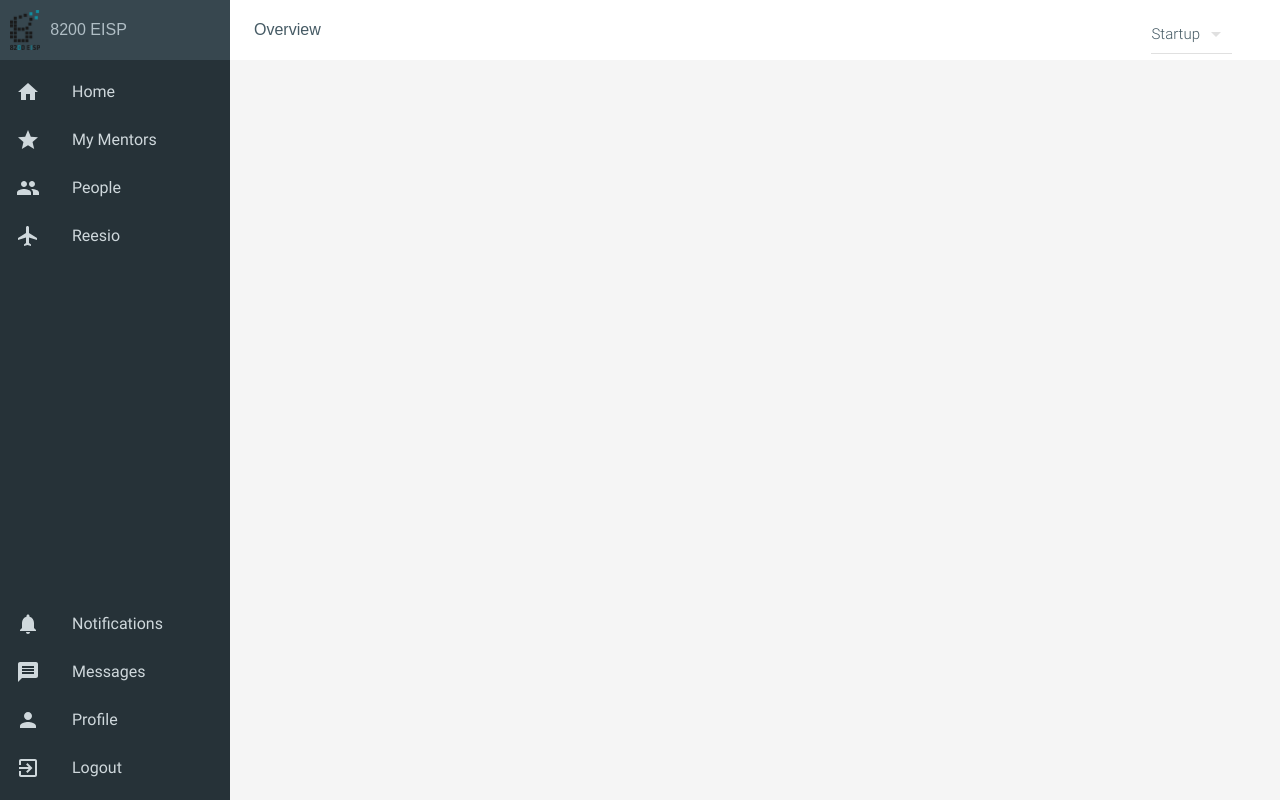
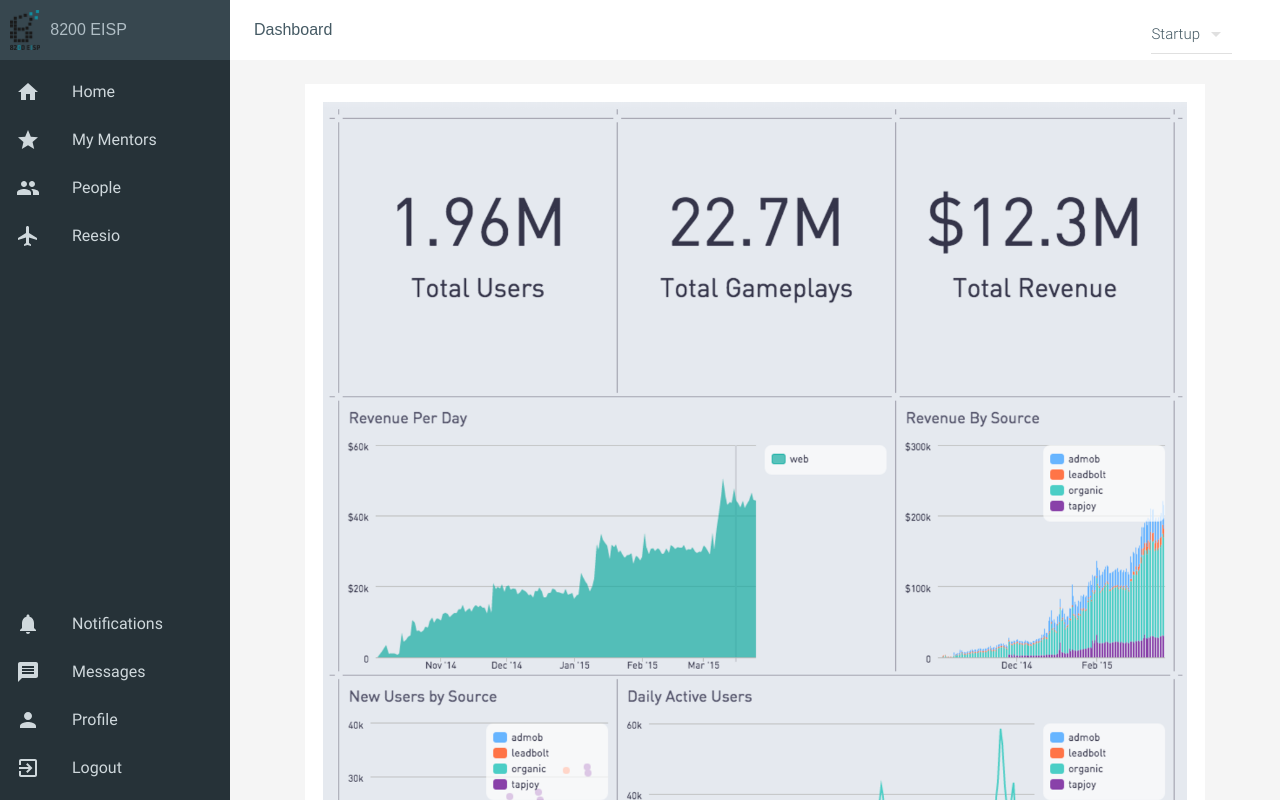
Before and after one commit to guyb7/mentoring-done-right, a React app in the folder client/: page /app/dashboard in a window 1280 px wide. Built offline with nearby package versions, Linux system fonts and the light colour scheme; what react-tap-event-plugin would draw is missing.

Commit message:
add accelerator views

```diff
--- a/client/src/App.js
+++ b/client/src/App.js
@@ -11,6 +11,7 @@ import Logo from './components/Logo'
 import TitleBar from './components/TitleBar'
 import SideNav from './components/SideNav'
 import Home from './views/Home'
+import Dashboard from './views/Dashboard'
 import AllStartUps from './views/AllStartUps'
 import StartUp from './views/StartUp'
 import NewSession from './views/NewSession'
@@ -69,6 +70,7 @@ class App extends Component {
                 <Route exact path="/start-ups/:startupName/new-session" component={NewSession}/>
                 <Route exact path="/start-ups/:startupName/files" component={Files}/>
                 <Route exact path="/members" component={Members}/>
+                <Route exact path="/dashboard" component={Dashboard}/>
               </div>
             </div>
           </Router>
--- a/client/src/components/SideNav.js
+++ b/client/src/components/SideNav.js
@@ -10,6 +10,7 @@ import { blueGrey100, blueGrey800, blueGrey900 } from 'material-ui/styles/colors
 import HomeIcon from 'material-ui/svg-icons/action/home'
 import MyStartupsIcon from 'material-ui/svg-icons/toggle/star'
 import MyTeamIcon from 'material-ui/svg-icons/maps/local-airport'
+import DashboardIcon from 'material-ui/svg-icons/action/timeline'
 import StartupsIcon from 'material-ui/svg-icons/communication/business'
 import MembersIcon from 'material-ui/svg-icons/social/people'
 import NotificationsIcon from 'material-ui/svg-icons/social/notifications'
@@ -132,6 +133,13 @@ class SideNav extends Component {
               onTouchTap={() => this.changePage('/start-ups')} />
           }
           {
+            this.props.user.user_type === 'accelerator' &&
+            <MenuItem
+              primaryText="Dashboard"
+              leftIcon={<DashboardIcon color={style.iconColor} />}
+              onTouchTap={() => this.changePage('/dashboard')} />
+          }
+          {
             this.props.user.user_type !== 'startup' &&
             <MenuItem
               primaryText="Start-Ups"
--- a/client/src/views/AllStartUps.js
+++ b/client/src/views/AllStartUps.js
@@ -4,6 +4,8 @@ import { withRouter } from 'react-router-dom'
 
 import * as actionCreators from '../store/action-creators'
 
+import FloatingActionButton from 'material-ui/FloatingActionButton'
+import ContentAdd from 'material-ui/svg-icons/content/add'
 import TextField from 'material-ui/TextField'
 import { GridList, GridTile } from 'material-ui/GridList'
 
@@ -34,6 +36,11 @@ const style = {
     textAlign: 'center',
     color: grey800,
     marginLeft: -15,
+  },
+  fab: {
+    position: 'absolute',
+    bottom: 20,
+    right: 20
   }
 }
 
@@ -122,6 +129,12 @@ class AllStartUps extends React.Component {
             ))}
           </GridList>
         </div>
+        {
+          this.props.user.user_type === 'accelerator' &&
+          <FloatingActionButton style={style.fab}>
+            <ContentAdd />
+          </FloatingActionButton>
+        }
       </div>
     )
   }
--- /dev/null
+++ b/client/src/views/Dashboard.js
@@ -0,0 +1,58 @@
+import React from 'react'
+import { connect } from 'react-redux'
+import { withRouter } from 'react-router-dom'
+
+import * as actionCreators from '../store/action-creators'
+
+import { grey800 } from 'material-ui/styles/colors'
+
+import chart1 from '../img/chart-1.png'
+import chart2 from '../img/chart-2.jpg'
+
+const style = {
+  container: {
+    height: '100%',
+    width: '100%',
+    maxWidth: 900,
+    color: grey800
+  },
+  item: {
+    backgroundColor: '#fff',
+    padding: 18,
+    marginBottom: 24
+  },
+  img: {
+    width: '100%',
+    height: 'auto'
+  }
+}
+
+class Dashboard extends React.Component {
+  componentDidMount() {
+    this.props.dispatch(actionCreators.setTitle('Dashboard'))
+  }
+
+  render () {
+    return (
+      <div style={{ ...this.props.style, ...style.container }}>
+        <div style={style.item}>
+          <img src={chart1} alt="" style={style.img} />
+        </div>
+
+        <div style={style.item}>
+          <img src={chart2} alt="" style={style.img} />
+        </div>
+      </div>
+    )
+  }
+}
+
+const mapStateToProps = (state) => {
+  return {
+    user: state.user
+  }
+}
+
+const ConnectedDashboard = connect(mapStateToProps)(Dashboard)
+
+export default withRouter(ConnectedDashboard)
--- a/client/src/views/Members.js
+++ b/client/src/views/Members.js
@@ -4,6 +4,8 @@ import { withRouter } from 'react-router-dom'
 
 import * as actionCreators from '../store/action-creators'
 
+import FloatingActionButton from 'material-ui/FloatingActionButton'
+import ContentAdd from 'material-ui/svg-icons/content/add'
 import TextField from 'material-ui/TextField'
 import { GridList, GridTile } from 'material-ui/GridList'
 import Subheader from 'material-ui/Subheader'
@@ -35,6 +37,11 @@ const style = {
     textAlign: 'center',
     color: grey800,
     marginLeft: -15,
+  },
+  fab: {
+    position: 'absolute',
+    bottom: 20,
+    right: 20
   }
 }
 
@@ -236,6 +243,12 @@ class Members extends React.Component {
             ))}
           </GridList>
         </div>
+        {
+          this.props.user.user_type === 'accelerator' &&
+          <FloatingActionButton style={style.fab}>
+            <ContentAdd />
+          </FloatingActionButton>
+        }
       </div>
     )
   }
```
Also changed, not shown: client/src/img/chart-1.png (added), client/src/img/chart-2.jpg (added).
